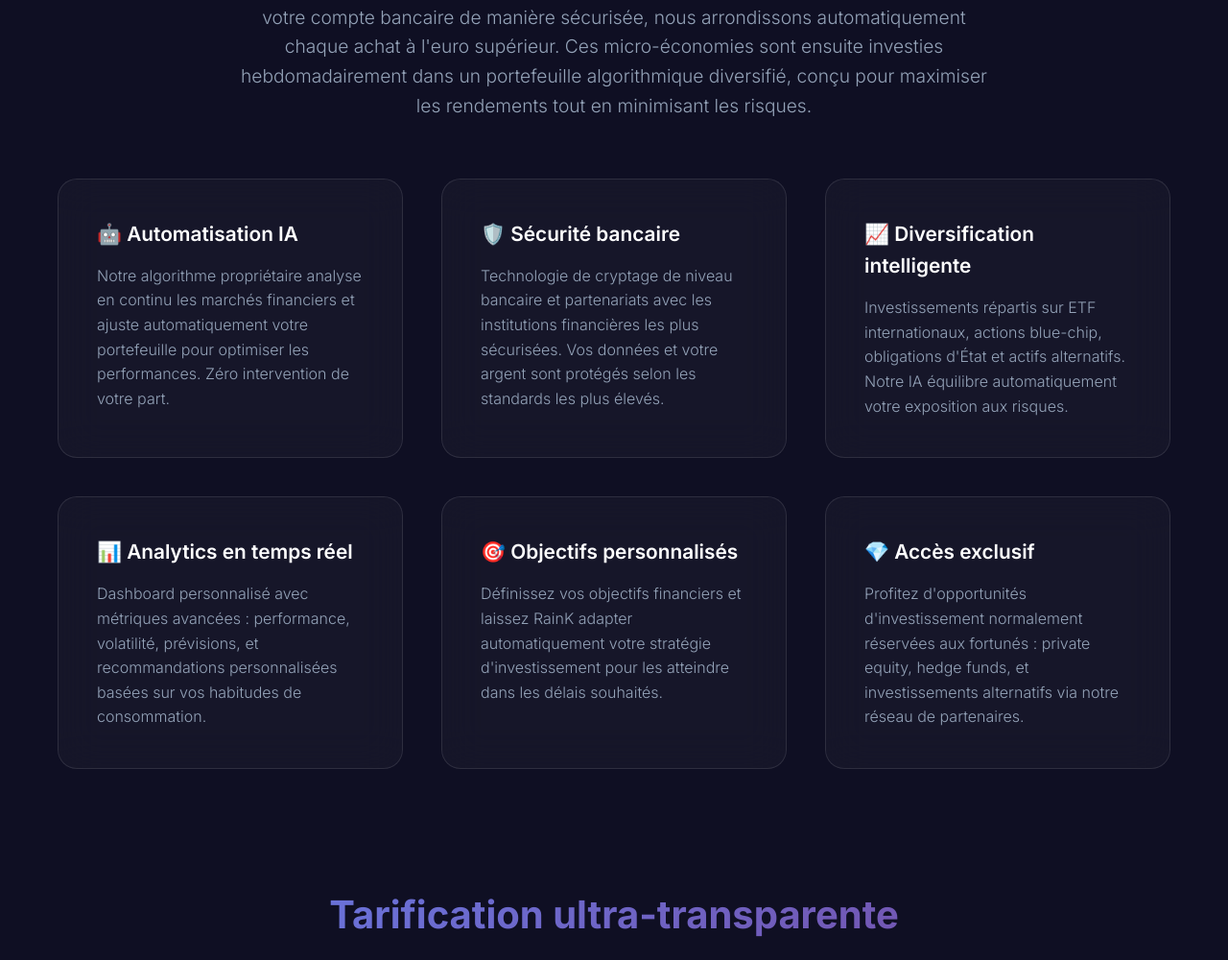
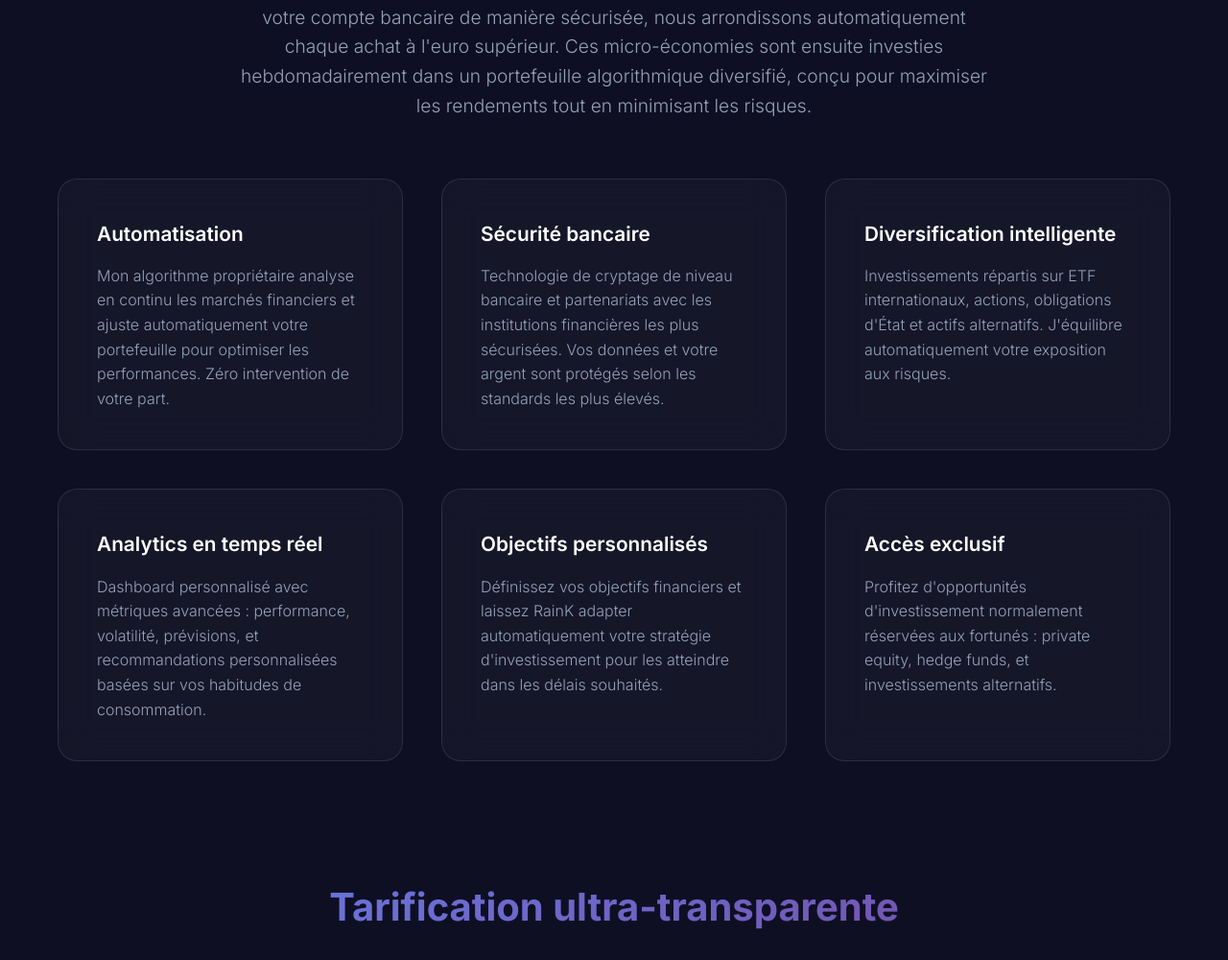
Before and after one commit to PiotrKley259/RainK, a Flask app: page / in a window 1280 px wide. Shown: the part 1156-2156 px from the top of the page at 96% size. Run offline with Flask 3, Linux system fonts and the light colour scheme.

Commit message:
Add files via upload

```diff
--- a/templates/landing.html
+++ b/templates/landing.html
@@ -453,28 +453,28 @@
     <p>RainK utilise l'intelligence artificielle pour optimiser votre épargne passive. En connectant votre compte bancaire de manière sécurisée, nous arrondissons automatiquement chaque achat à l'euro supérieur. Ces micro-économies sont ensuite investies hebdomadairement dans un portefeuille algorithmique diversifié, conçu pour maximiser les rendements tout en minimisant les risques.</p>
     <div class="features-grid">
       <div data-aos="fade-up" data-aos-delay="100">
-        <h4>🤖 Automatisation IA</h4>
-        <p>Notre algorithme propriétaire analyse en continu les marchés financiers et ajuste automatiquement votre portefeuille pour optimiser les performances. Zéro intervention de votre part.</p>
+        <h4>Automatisation</h4>
+        <p>Mon algorithme propriétaire analyse en continu les marchés financiers et ajuste automatiquement votre portefeuille pour optimiser les performances. Zéro intervention de votre part.</p>
       </div>
       <div data-aos="fade-up" data-aos-delay="200">
-        <h4>🛡️ Sécurité bancaire</h4>
+        <h4> Sécurité bancaire</h4>
         <p>Technologie de cryptage de niveau bancaire et partenariats avec les institutions financières les plus sécurisées. Vos données et votre argent sont protégés selon les standards les plus élevés.</p>
       </div>
       <div data-aos="fade-up" data-aos-delay="300">
-        <h4>📈 Diversification intelligente</h4>
-        <p>Investissements répartis sur ETF internationaux, actions blue-chip, obligations d'État et actifs alternatifs. Notre IA équilibre automatiquement votre exposition aux risques.</p>
+        <h4>Diversification intelligente</h4>
+        <p>Investissements répartis sur ETF internationaux, actions, obligations d'État et actifs alternatifs. J'équilibre automatiquement votre exposition aux risques.</p>
       </div>
       <div data-aos="fade-up" data-aos-delay="400">
-        <h4>📊 Analytics en temps réel</h4>
+        <h4> Analytics en temps réel</h4>
         <p>Dashboard personnalisé avec métriques avancées : performance, volatilité, prévisions, et recommandations personnalisées basées sur vos habitudes de consommation.</p>
       </div>
       <div data-aos="fade-up" data-aos-delay="500">
-        <h4>🎯 Objectifs personnalisés</h4>
+        <h4>Objectifs personnalisés</h4>
         <p>Définissez vos objectifs financiers et laissez RainK adapter automatiquement votre stratégie d'investissement pour les atteindre dans les délais souhaités.</p>
       </div>
       <div data-aos="fade-up" data-aos-delay="600">
-        <h4>💎 Accès exclusif</h4>
-        <p>Profitez d'opportunités d'investissement normalement réservées aux fortunés : private equity, hedge funds, et investissements alternatifs via notre réseau de partenaires.</p>
+        <h4>Accès exclusif</h4>
+        <p>Profitez d'opportunités d'investissement normalement réservées aux fortunés : private equity, hedge funds, et investissements alternatifs.</p>
       </div>
     </div>
   </section>
```
